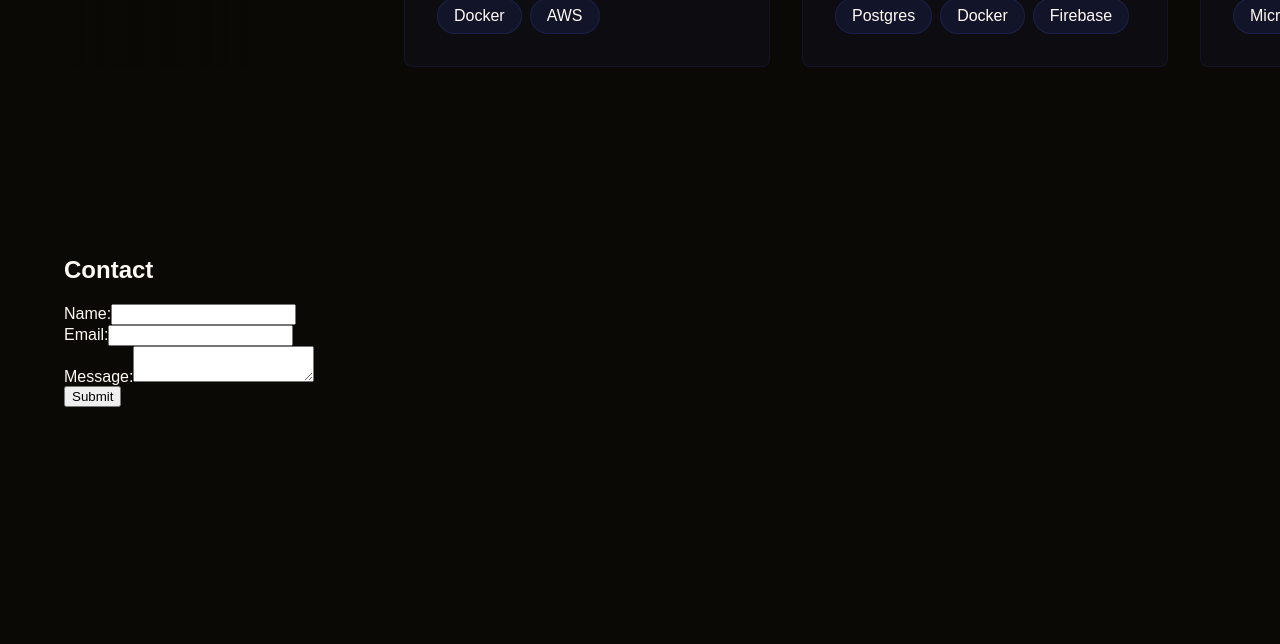
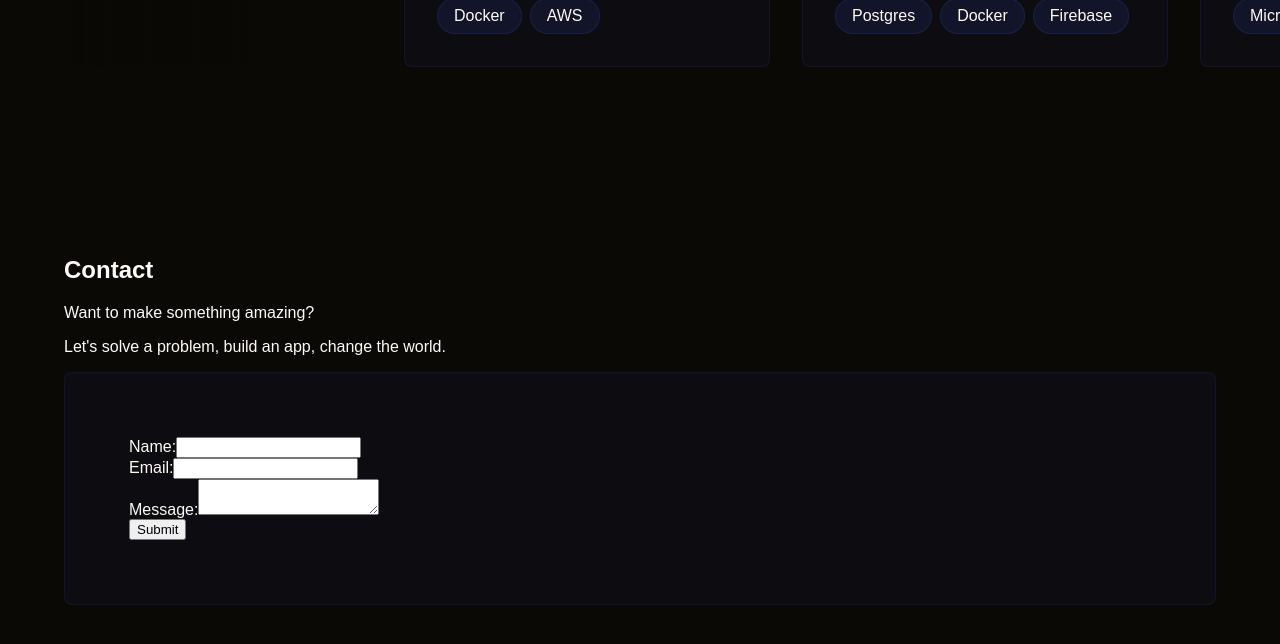
Before and after one commit to mccormickgriffin/griffin-mccormick-portfolio, a React (Create React App) app: page / in a window 1280 px wide. Shown: the part 2685-3329 px from the top of the page. Built offline with nearby package versions, Linux system fonts and the light colour scheme.

Commit message:
added content and styling to contact section

```diff
--- a/src/components/Contact.jsx
+++ b/src/components/Contact.jsx
@@ -6,7 +6,13 @@ function Contact() {
   return (
     <section id={SECTION_IDS.CONTACT}>
       <h1>Contact</h1>
-      <ContactForm />
+      <div className="contact-section-content">
+        <div>
+          <p>Want to make something amazing?</p>
+          <p>Let's solve a problem, build an app, change the world.</p>
+        </div>
+        <ContactForm />
+      </div>
     </section>
   );
 }
--- a/src/components/ContactForm.jsx
+++ b/src/components/ContactForm.jsx
@@ -1,4 +1,5 @@
 import React, { useState } from "react";
+import "styles/ContactForm.scss";
 
 const ContactForm = () => {
   const [name, setName] = useState("");
@@ -25,7 +26,7 @@ const ContactForm = () => {
   };
 
   return (
-    <form onSubmit={handleSubmit}>
+    <form className="contact-form" onSubmit={handleSubmit}>
       <div>
         <label>
           Name:
--- a/src/styles/ContactForm.scss
+++ b/src/styles/ContactForm.scss
@@ -0,0 +1,10 @@
+@import "colors";
+@import "spacing";
+
+.contact-form {
+    border-radius: 8px;
+    border: 1px solid rgba($color: $primary, $alpha: .1);
+    background-color: rgba($primary, .05);
+    padding: $padding-large;
+
+}
```
